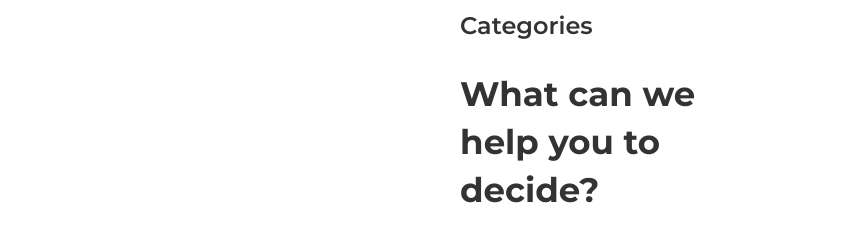
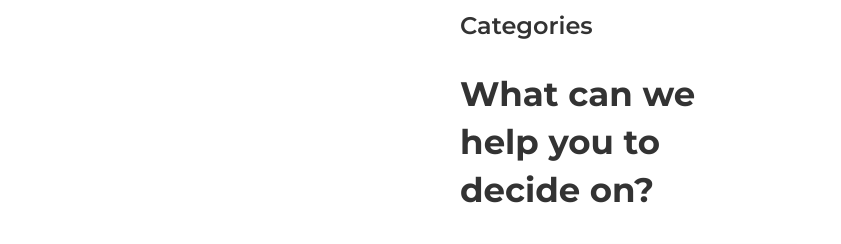
Before and after one commit to likelion-sjsu/hackathon, a React (Create React App) app in the folder client/: page /category in a window 1280 px wide. Shown: the part 148-392 px from the top of the page, without its empty margins (12-853 px from the left). Built offline with nearby package versions, Linux system fonts and the light colour scheme; a web font is replaced by a local one.

Commit message:
save category in localstorage

```diff
--- a/client/src/Routes/SelectCategory.jsx
+++ b/client/src/Routes/SelectCategory.jsx
@@ -77,6 +77,13 @@ export default function SelectCategory(props) {
     console.log(category);
 
     if (roomInfo.role === "individual") {
+      localStorage.setItem(
+        "roomInfo",
+        JSON.stringify({
+          ...roomInfo,
+          category: category,
+        })
+      );
       navigate(`${category}`);
     } else {
       const formData = new FormData();
@@ -111,7 +118,7 @@ export default function SelectCategory(props) {
     <Container>
       <CenterBox>
         <Title>Categories</Title>
-        <Subtitle>What can we help you to decide?</Subtitle>
+        <Subtitle>What can we help you to decide on?</Subtitle>
         <Box
           style={{ borderColor: theme.food }}
           onClick={() => onclick("food")}
```
